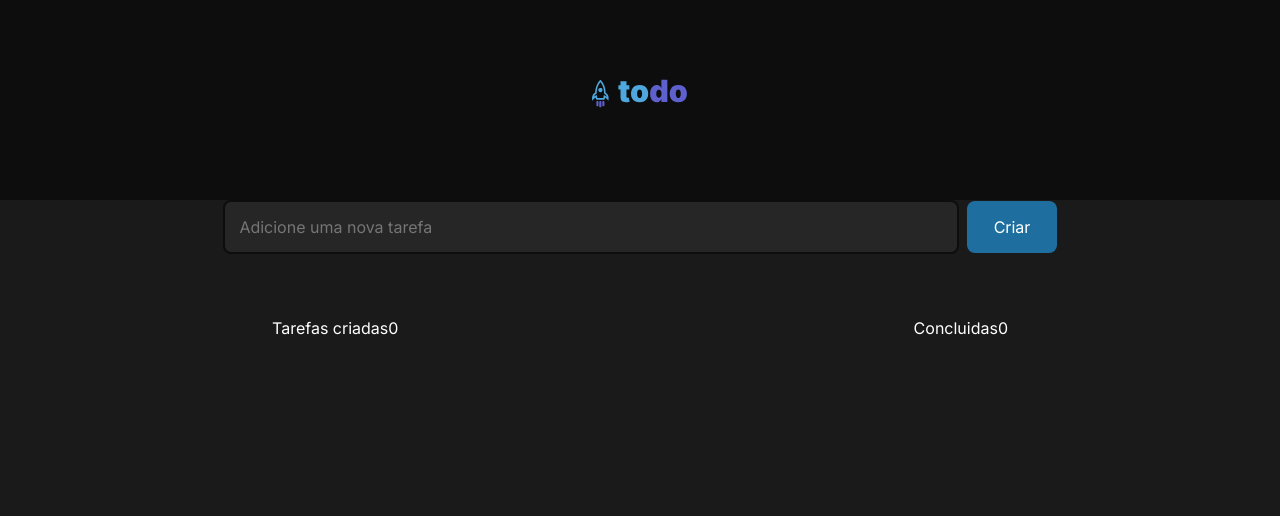
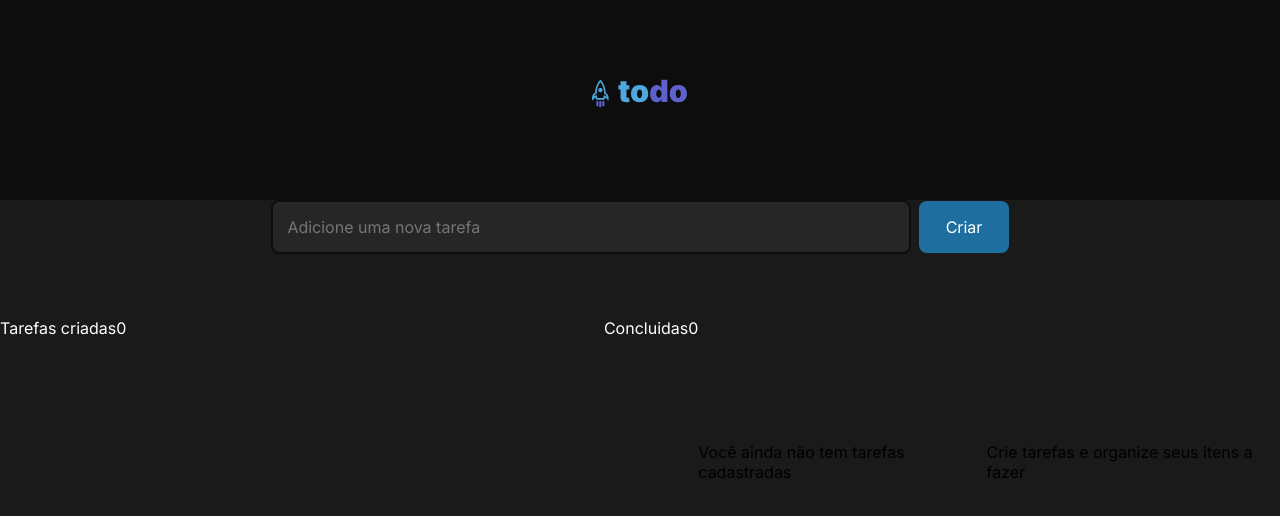
Before and after one commit to leonardoffirmino/challenge-react-01, a React (Vite) app: page / in a window 1280 px wide. Shown: the top 516 px of the page. Built offline with nearby package versions, Linux system fonts and the light colour scheme.

Commit message:
adjsted component

```diff
--- a/src/components/InfoTask.module.css
+++ b/src/components/InfoTask.module.css
@@ -15,3 +15,9 @@
   justify-content: space-between;
   color: #fff
 }
+
+.InfoEmpty{
+  display: flex;
+  justify-content: center;
+  align-items: center;
+}
--- a/src/components/InfoTask.tsx
+++ b/src/components/InfoTask.tsx
@@ -18,7 +18,15 @@ export function InfoTaks() {
         </p>
 
 
+
       </div>
+
+      <div className={styles.InfoEmpty}>
+
+        <p>Você ainda não tem tarefas cadastradas </p>
+        <p>Crie tarefas e organize seus itens a fazer</p>
+      </div>
+
     </div>
   )
 }
--- a/src/components/Task.module.css
+++ b/src/components/Task.module.css
@@ -3,10 +3,11 @@
   justify-content: center;
   align-items: center;
 
+
 }
 
 .inputTaks {
-  width: 46rem;
+  width: 40rem;
   height: 3.375rem;
   border-radius: 0.5rem;
   background: var(--gray-500);
```
